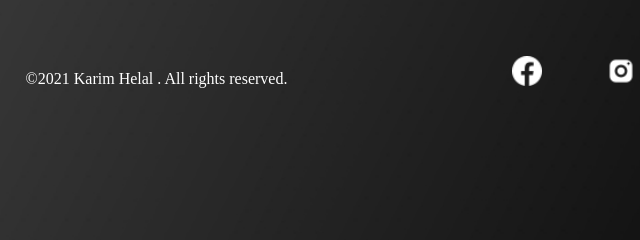
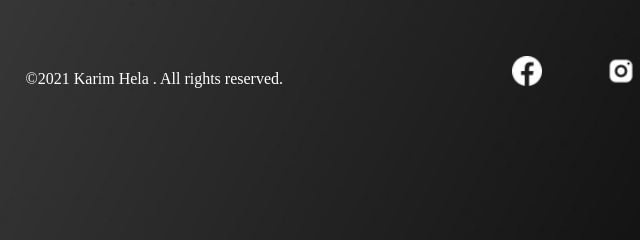
Before and after one commit to karimhelal/Adidas, a plain HTML site: page index.html in a window 1280 px wide. Shown: the part 542-782 px from the top of the page, 0-640 px from the left. Drawn offline with Linux system fonts and the light colour scheme.

Commit message:
Update index.html

```diff
--- a/index.html
+++ b/index.html
@@ -41,7 +41,7 @@
                 src="instagram.png"></a>
         <a href="https://www.youtube.com/c/adidas" target="_blank"><img src="youtube.png"></a>
     </div>
-    <p class="copy">©2021 Karim Helal . All rights reserved.</p>
+    <p class="copy">©2021 Karim Hela . All rights reserved.</p>
 </div>
 </body>
 
```
